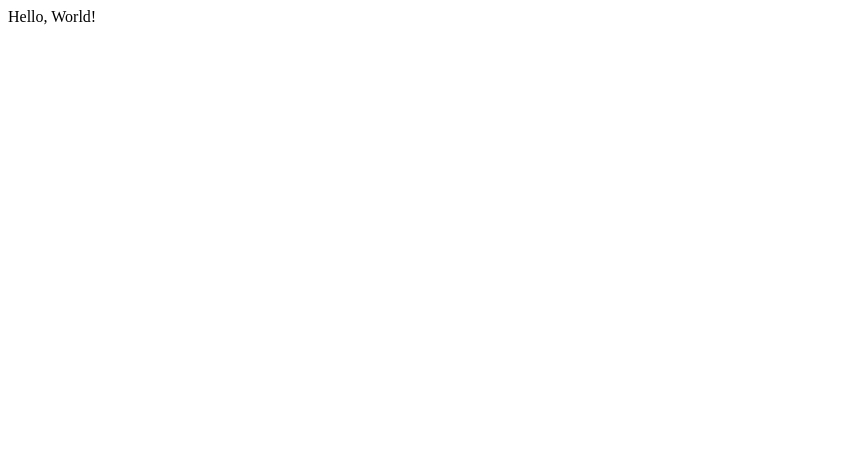
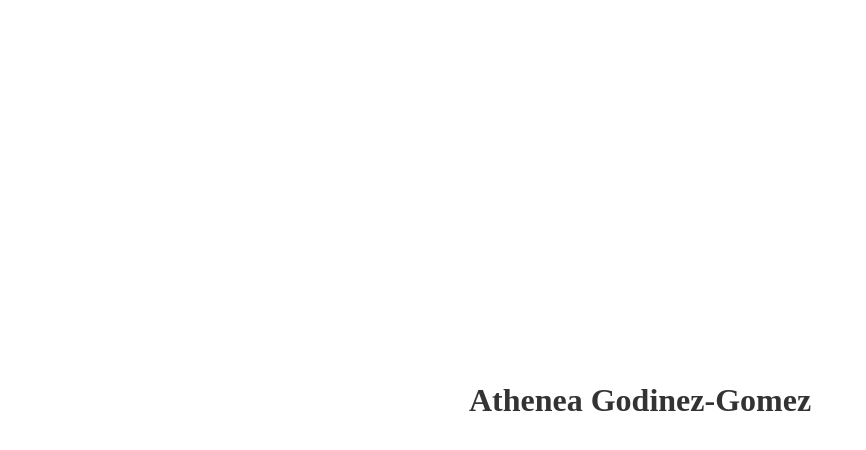
Before and after one commit to ggathenea23/ggathenea23.github.io, a plain HTML site: page index.html in a window 1280 px wide. Shown: the whole page, without its empty margins (0-866 px from the left). Drawn offline with Linux system fonts and the light colour scheme.

Commit message:
new changes

```diff
--- a/index.html
+++ b/index.html
@@ -1,10 +1,26 @@
-<!DOCTYPE HTML>
-<html>
+<!DOCTYPE html>
+<html lang="en">
 <head>
-    <meta charset="utf-8">
-    <title>Hello, World!</title>
+    <meta charset="UTF-8">
+    <meta name="viewport" content="width=device-width, initial-scale=1.0">
+    <title>Athenea Godinez-Gomez</title>
+    <style>
+        body {
+            display: flex;
+            align-items: center;
+            justify-content: center;
+            height: 100vh;
+            margin: 0;
+        }
+        h1 {
+            text-align: center;
+            color: #333;
+        }
+    </style>
 </head>
 <body>
-Hello, World!
+
+<h1>Athenea Godinez-Gomez</h1>
+
 </body>
 </html>
```
